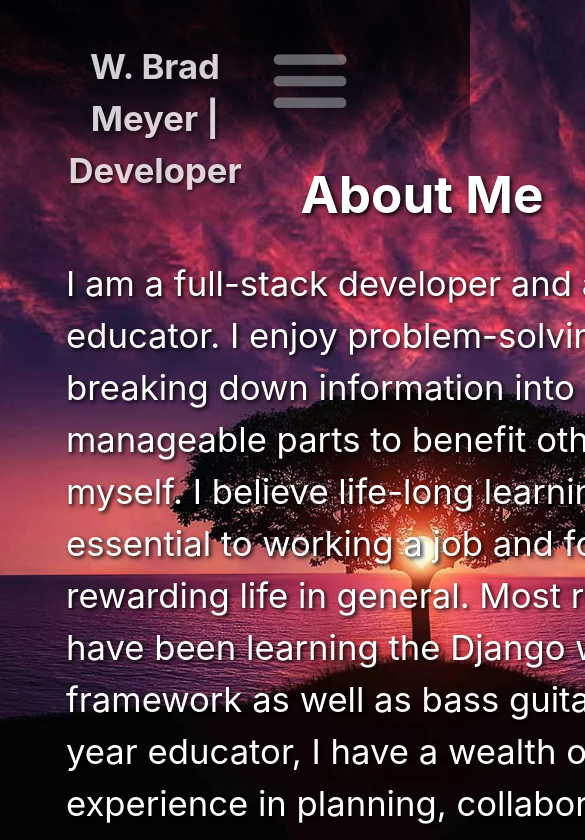
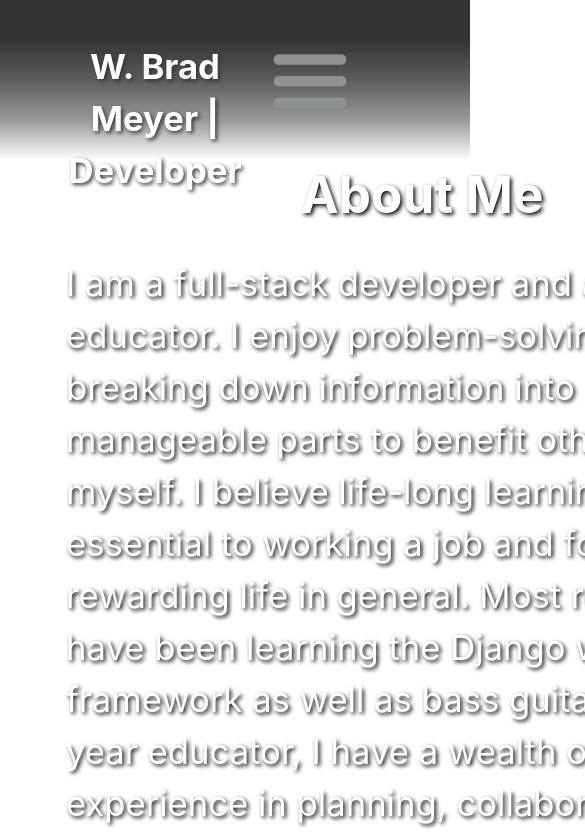
Before and after one commit to Wbradmeyer/vitePortfolio, a Vue app: page / in a window 390 px wide. Shown: the top 840 px of the page, 585 px wide, since content can reach past the window. Built offline with nearby package versions, Linux system fonts and the light colour scheme.

Commit message:
reddit sub body

```diff
--- a/src/style.css
+++ b/src/style.css
@@ -76,7 +76,7 @@ button:focus-visible {
   /* body {
     background-attachment: scroll;
   } */
-  selector:after {
+  body {
     background-image: url('./assets/pexels-sasha-martynov-1212600.jpg');
     content: '';
     width: 100%;
@@ -89,5 +89,5 @@ button:focus-visible {
     position: fixed;
     top: 0;
     z-index: -1;
+  }
 }
-}
```
